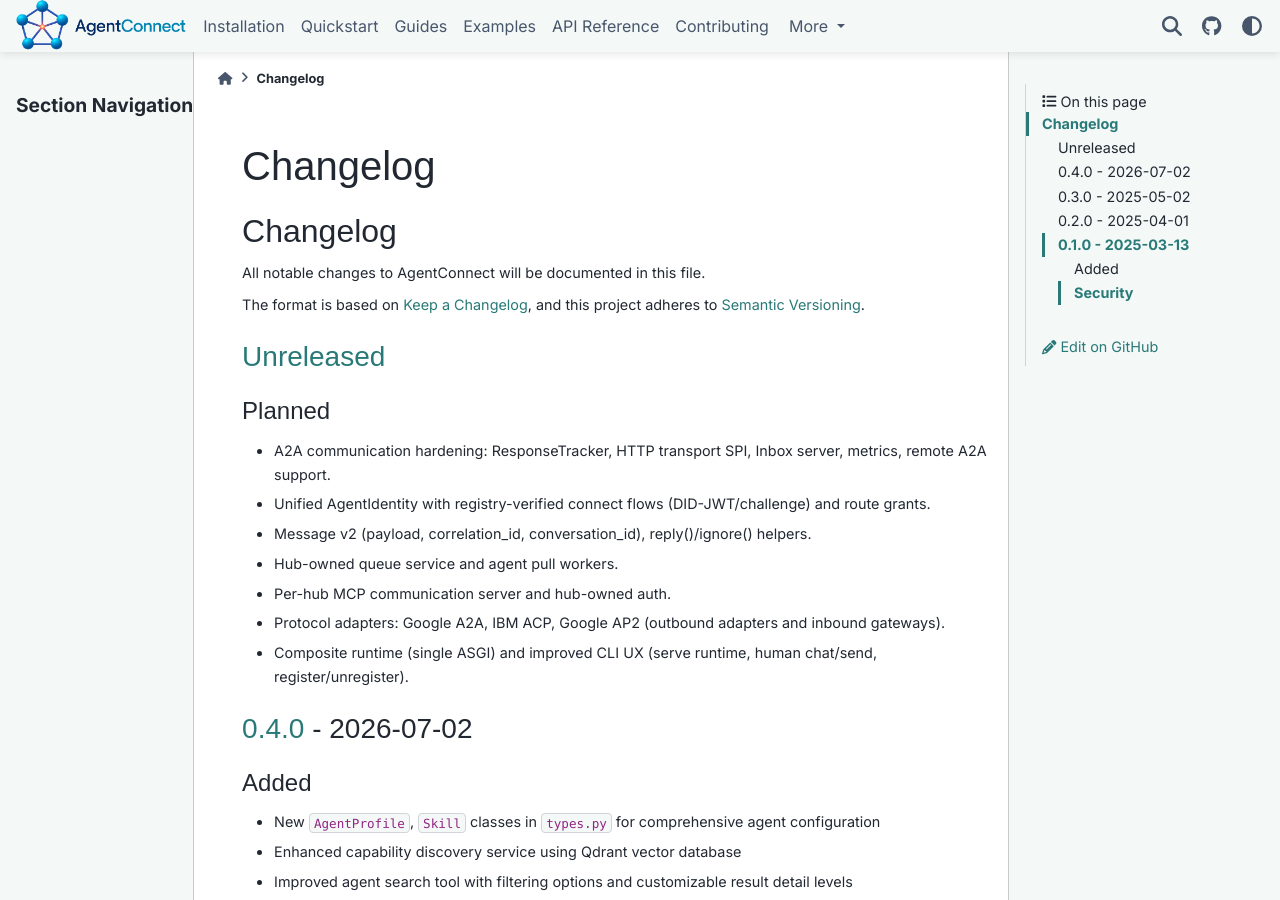
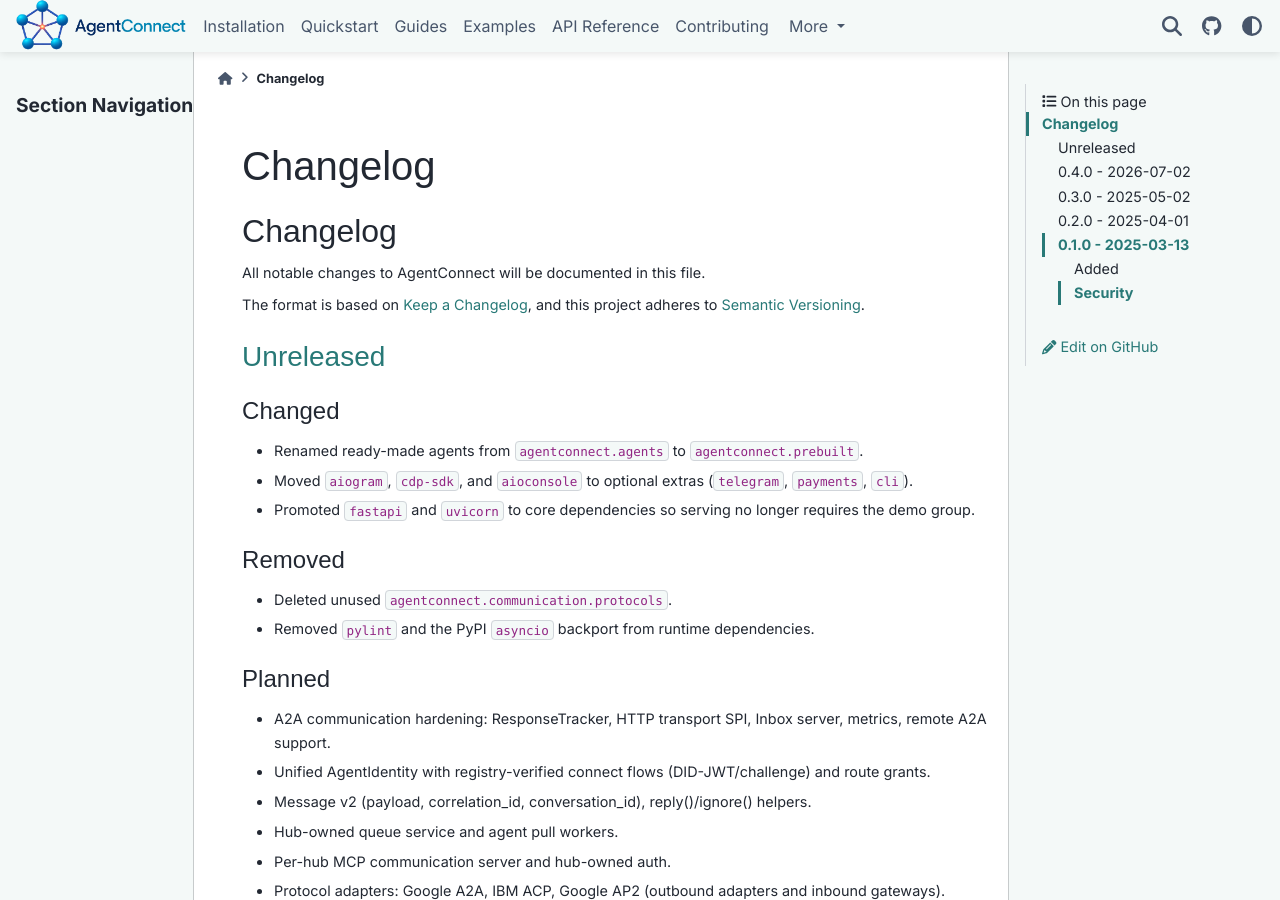
Before and after one commit to AKKI0511/AgentConnect, a Sphinx documentation site: the page built from docs/source/changelog.rst, in a window 1280 px wide and 900 px high. Built offline with Sphinx 7.4.7 and the PyData theme 0.15.4, drawn with Linux system fonts in a browser that asks for light colours.

Commit message:
docs: record layout and extras
Co-authored-by: Cursor <cursoragent@cursor.com>

```diff
--- a/CHANGELOG.md
+++ b/CHANGELOG.md
@@ -6,6 +6,16 @@ The format is based on [Keep a Changelog](https://keepachangelog.com/en/1.0.0/),
 and this project adheres to [Semantic Versioning](https://semver.org/spec/v2.0.0.html).
 
 ## [Unreleased]
+
+### Changed
+- Renamed ready-made agents from `agentconnect.agents` to `agentconnect.prebuilt`.
+- Moved `aiogram`, `cdp-sdk`, and `aioconsole` to optional extras (`telegram`, `payments`, `cli`).
+- Promoted `fastapi` and `uvicorn` to core dependencies so serving no longer requires the demo group.
+
+### Removed
+- Deleted unused `agentconnect.communication.protocols`.
+- Removed `pylint` and the PyPI `asyncio` backport from runtime dependencies.
+
 
 ### Planned
 - A2A communication hardening: ResponseTracker, HTTP transport SPI, Inbox server, metrics, remote A2A support.
```
Also changed, not shown: CONTRIBUTING.md (+1 -6 lines), docs/source/contributing.rst (+1 -7 lines), docs/source/installation.md (+1 -1 lines).
